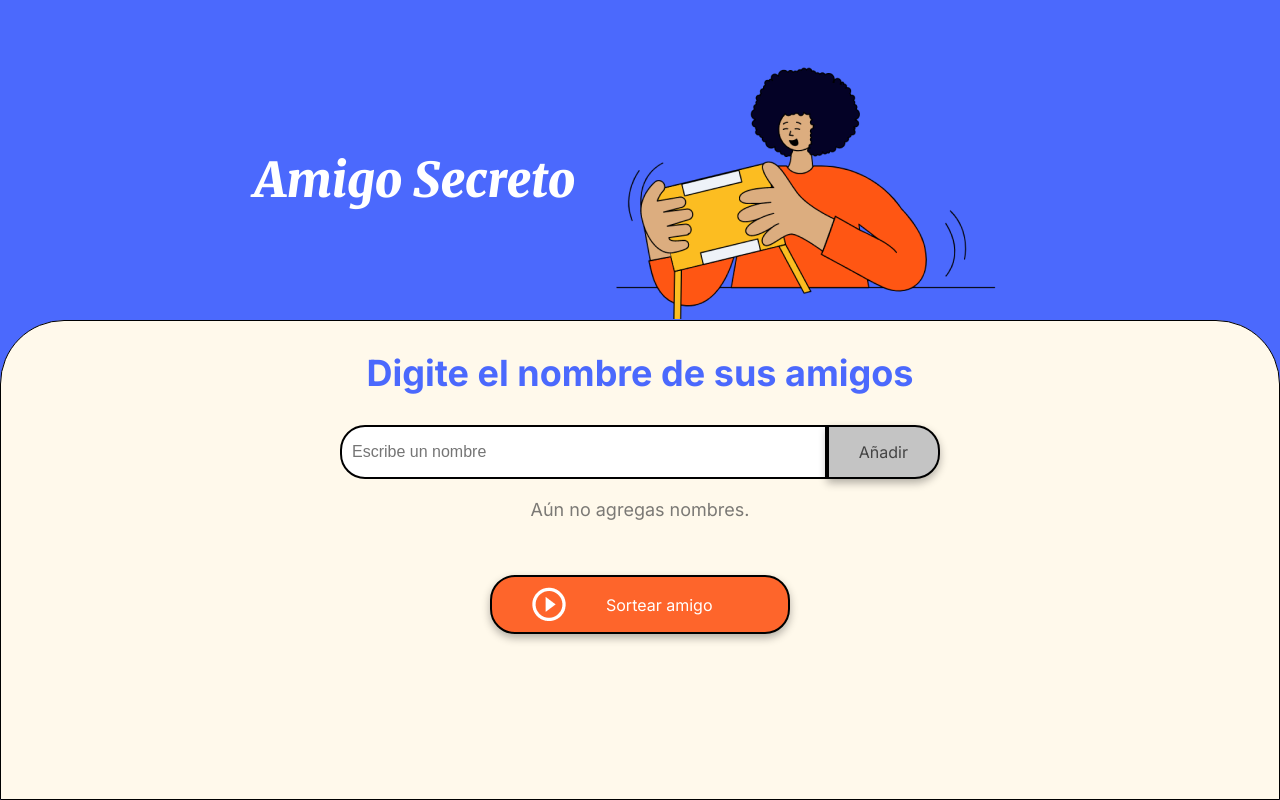
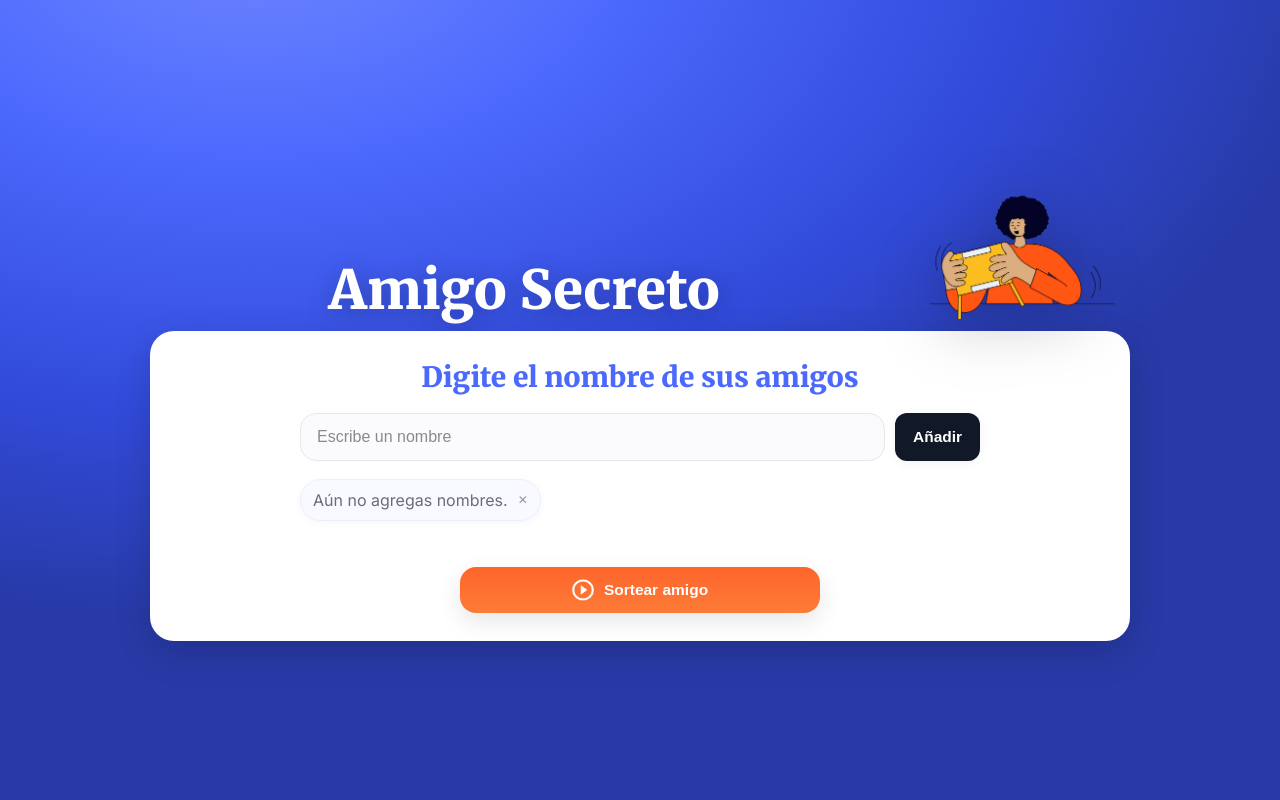
Before and after one commit to mikeismerio/amigo_secreto, a plain HTML site: page index.html in a window 1280 px wide. Drawn offline with Linux system fonts and the light colour scheme.

Commit message:
Update style.css

```diff
--- a/style.css
+++ b/style.css
@@ -1,162 +1,257 @@
 :root {
-    --color-primary: #4B69FD;
-    --color-secondary: #FFF9EB;
-    --color-tertiary: #C4C4C4;
-    --color-button: #fe652b;
-    --color-button-hover: #e55720;
-    --color-text: #444444;
-    --color-white: #FFFFFF;
+  --color-primary: #4b69fd;
+  --color-primary-600: #3f58d4;
+  --color-secondary: #fff9eb;
+  --color-surface: #ffffff;
+  --color-tertiary: #e7e7e7;
+  --color-muted: #8a8a8a;
+  --color-button: #fe652b;
+  --color-button-hover: #e55720;
+  --color-text: #2c2c2c;
+  --color-white: #ffffff;
+
+  --radius-xl: 24px;
+  --radius-lg: 16px;
+  --radius-md: 12px;
+  --shadow-sm: 0 2px 10px rgba(0,0,0,.06);
+  --shadow-md: 0 8px 24px rgba(0,0,0,.10);
+  --shadow-lg: 0 12px 36px rgba(0,0,0,.16);
+
+  --focus: 0 0 0 3px rgba(75,105,253,.25), 0 0 0 6px rgba(75,105,253,.15);
 }
 
-/* Estilos generales */
-* {
-    margin: 0;
-    padding: 0;
-    box-sizing: border-box;
+/* Reset mínimo */
+* { box-sizing: border-box; margin: 0; padding: 0; }
+img { max-width: 100%; display: block; }
+button { cursor: pointer; }
+ul { list-style: none; }
+
+/* Body con fondo degradado y tipografías suaves */
+body {
+  min-height: 100vh;
+  background: radial-gradient(1100px 700px at 20% -10%, #7187ff 0%, #4b69fd 35%, #324bdb 70%, #283aa7 100%);
+  display: grid;
+  place-items: center;
+  color: var(--color-text);
+  font-family: "Inter", system-ui, -apple-system, Segoe UI, Roboto, "Helvetica Neue", Arial, sans-serif;
+  padding: 16px;
 }
 
-body {
-    height: 100vh;
-    background-color: var(--color-primary);
-    display: flex;
-    justify-content: center;
-    align-items: center;
+/* Contenedor principal con layout fluido */
+.main-content {
+  width: min(100%, 980px);
+  background: transparent;
+  display: grid;
+  grid-template-rows: auto 1fr;
+  gap: 12px;
 }
 
-.main-content {
-    display: flex;
-    flex-direction: column;
-    height: 100%;
-    width: 100%;
+/* Header tipo “hero” */
+.header-banner {
+  display: grid;
+  grid-template-columns: 1fr;
+  place-items: center;
+  gap: 12px;
+  padding-top: 12px;
+}
+.main-title {
+  font-family: "Merriweather", serif;
+  font-weight: 900;
+  font-size: clamp(32px, 5vw, 54px);
+  line-height: 1.05;
+  color: var(--color-white);
+  text-shadow: 0 4px 24px rgba(0,0,0,.25);
+}
+.header-banner img {
+  width: clamp(120px, 30vw, 220px);
+  filter: drop-shadow(0 12px 32px rgba(0,0,0,.25));
+  transform: translateZ(0);
 }
 
-/* Banner */
-.header-banner {
-    flex: 40%;
-    display: flex;
-    justify-content: center;
-    align-items: center;
-    padding: 40px 0 0;
-}
-
-/* Sección de entrada */
+/* Tarjeta de contenido */
 .input-section {
-    flex: 60%;
-    background-color: var(--color-secondary);
-    border: 1px solid #000;
-    border-radius: 64px 64px 0 0;
-    display: flex;
-    flex-direction: column;
-    align-items: center;
-    padding: 20px;
-    width: 100%;
-}
-
-/* Títulos */
-.main-title {
-    font-size: 48px;
-    font-family: "Merriweather", serif;
-    font-weight: 900;
-    font-style: italic;
-    color: var(--color-white);
+  background: var(--color-surface);
+  border-radius: var(--radius-xl);
+  box-shadow: var(--shadow-lg);
+  padding: clamp(16px, 3.5vw, 28px);
+  display: grid;
+  gap: 18px;
 }
 
 .section-title {
-    font-family: "Inter", serif;
-    font-size: 36px;
-    font-weight: 700;
-    color: var(--color-primary);
-    margin: 10px 0;
-    text-align: center;
+  font-family: "Merriweather", serif;
+  font-size: clamp(20px, 3.6vw, 28px);
+  font-weight: 800;
+  color: var(--color-primary);
+  text-align: center;
 }
 
-/* Contenedores de entrada y botón */
+/* Wrapper del input + botón */
 .input-wrapper {
-    display: flex;
-    justify-content: center;
-    width: 100%;
-    max-width: 600px;
-    margin-top: 20px;
+  display: grid;
+  grid-template-columns: 1fr auto;
+  gap: 10px;
+  width: min(100%, 680px);
+  margin: 0 auto;
 }
 
+/* Campo de texto con foco accesible */
 .input-name {
-    width: 100%;
-    padding: 10px;
-    border: 2px solid #000;
-    border-radius: 25px 0 0 25px;
-    font-size: 16px;
+  padding: 14px 16px;
+  border: 1.6px solid var(--color-tertiary);
+  border-radius: var(--radius-lg);
+  font-size: 16px;
+  transition: border-color .2s ease, box-shadow .2s ease, background .2s ease;
+  background: #fbfbfd;
+}
+.input-name::placeholder { color: var(--color-muted); }
+.input-name:focus-visible {
+  outline: none;
+  border-color: var(--color-primary);
+  box-shadow: var(--focus);
+  background: #fff;
 }
 
-.button-container {
-    width: 300px;
-    justify-content: center;
+/* Botones base */
+button {
+  padding: 12px 18px;
+  font-size: 15.5px;
+  font-weight: 700;
+  border: none;
+  border-radius: var(--radius-md);
+  transition: transform .06s ease, box-shadow .2s ease, background .2s ease, opacity .2s ease;
+  will-change: transform;
 }
 
-/* Estilos de entrada de texto */
-.input-title {
-    flex: 1;
-    padding: 10px 15px;
-    font-size: 16px;
-    border: 2px solid #333;
-    border-right: none;
-    border-radius: 25px 0 0 25px;
-    font-family: "Merriweather", serif;
-    box-shadow: 0 4px 8px rgba(0, 0, 0, 0.3);
+/* Botón añadir */
+.button-add {
+  background: #111827;
+  color: var(--color-white);
+  box-shadow: var(--shadow-sm);
+}
+.button-add:hover { transform: translateY(-1px); box-shadow: var(--shadow-md); }
+.button-add:active { transform: translateY(0); box-shadow: var(--shadow-sm); }
+.button-add:focus-visible { box-shadow: var(--focus); }
+
+/* Listas */
+.name-list, .result-list {
+  width: min(100%, 680px);
+  margin: 0 auto;
+  display: grid;
+  gap: 10px;
 }
 
-/* Estilos de botón */
-button {
-    padding: 15px 30px;
-    font-family: "Inter", sans-serif;
-    font-size: 16px;
-    border: 2px solid #000;
-    border-radius: 25px;
-    box-shadow: 0 4px 8px rgba(0, 0, 0, 0.3);
-    cursor: pointer;
+/* Chips de nombres con feedback de “eliminar al clic” */
+.name-list li {
+  background: #f7f8ff;
+  border: 1px solid #e4e7ff;
+  color: #2e2e45;
+  padding: 10px 12px;
+  border-radius: 999px;
+  display: inline-flex;
+  align-items: center;
+  gap: 10px;
+  width: max-content;
+  max-width: 100%;
+  box-shadow: var(--shadow-sm);
+  transition: background .15s ease, transform .06s ease, box-shadow .2s ease, border-color .15s ease;
+  cursor: pointer; /* coincide con tu JS: clic elimina */
+}
+.name-list li::after {
+  content: "✕";
+  font-size: 12px;
+  opacity: .7;
+}
+.name-list li:hover {
+  background: #eef1ff;
+  border-color: #cfd6ff;
+  transform: translateY(-1px);
+  box-shadow: var(--shadow-md);
+}
+.name-list li:active { transform: translateY(0); box-shadow: var(--shadow-sm); }
+
+/* Mensaje vacío */
+.name-list li:only-child:has(+ *) { /* no soportado en todos; se deja por compatibilidad general */ }
+.name-list:empty::before {
+  content: "Aún no agregas nombres.";
+  display: block;
+  color: var(--color-muted);
+  padding: 8px 0;
+  text-align: center;
 }
 
-.button-add {
-    background-color: var(--color-tertiary);
-    color: var(--color-text);
-    border-radius: 0 25px 25px 0;
+/* Resultado del sorteo */
+.result-list {
+  text-align: center;
+  margin-top: 4px;
+}
+.result-list li {
+  background: #ecfff0;
+  color: #0f7a2e;
+  border: 1px solid #c5f3d2;
+  padding: 14px 16px;
+  border-radius: var(--radius-lg);
+  font-weight: 800;
+  font-size: clamp(18px, 3.4vw, 22px);
+  box-shadow: var(--shadow-md);
 }
 
-.button-add:hover {
-    background-color: #a1a1a1;
+/* Botón sortear */
+.button-container {
+  width: min(100%, 360px);
+  margin: 6px auto 0;
+  display: flex;                 /* centrado real */
+  justify-content: center;
+}
+.button-draw {
+  display: inline-flex;
+  align-items: center;
+  gap: 10px;
+  width: 100%;
+  justify-content: center;
+  color: var(--color-white);
+  background: linear-gradient(180deg, var(--color-button) 0%, #fd7b37 100%);
+  box-shadow: var(--shadow-md);
+  padding: 12px 18px;
+  border-radius: var(--radius-lg);
+}
+.button-draw img { width: 22px; height: 22px; }
+.button-draw:hover {
+  background: linear-gradient(180deg, var(--color-button-hover) 0%, #ff7a3a 100%);
+  transform: translateY(-1px);
+  box-shadow: var(--shadow-lg);
+}
+.button-draw:active { transform: translateY(0); box-shadow: var(--shadow-md); }
+.button-draw:focus-visible { box-shadow: var(--focus); }
+
+/* Estados deshabilitado (por si los usas después) */
+button:disabled {
+  opacity: .6;
+  pointer-events: none;
 }
 
-/* Listas */
-ul {
-    list-style-type: none;
-    color: var(--color-text);
-    font-family: "Inter", sans-serif;
-    font-size: 18px;
-    margin: 20px 0;
+/* Scrollbar sutil (Chromium/WebKit) */
+@supports selector(::-webkit-scrollbar) {
+  ::-webkit-scrollbar { height: 10px; width: 10px; }
+  ::-webkit-scrollbar-thumb { background: #d8dcff; border-radius: 8px; }
+  ::-webkit-scrollbar-thumb:hover { background: #c5cbff; }
+  ::-webkit-scrollbar-track { background: transparent; }
 }
 
-.result-list {
-    margin-top: 15px;
-    color: #05DF05;
-    font-size: 22px;
-    font-weight: bold;
-    text-align: center;
+/* Modo reduce-motion para quien lo prefiera */
+@media (prefers-reduced-motion: reduce) {
+  * { transition: none !important; animation: none !important; }
 }
 
-/* Botón de sortear título */
-.button-draw {
-    display: flex;
-    align-items: center;
-    width: 100%;
-    padding: 10px 40px;
-    color: var(--color-white);
-    background-color: var(--color-button);
-    font-size: 16px;
+/* Responsivo */
+@media (min-width: 720px) {
+  .input-section { padding: 28px 32px; }
+  .name-list, .result-list { gap: 12px; }
 }
-
-.button-draw img {
-    margin-right: 40px;
+@media (min-width: 980px) {
+  .header-banner {
+    grid-template-columns: 1fr auto;
+    align-items: end;
+    padding-top: 24px;
+  }
 }
-
-.button-draw:hover {
-    background-color: var(--color-button-hover);
-}
```
